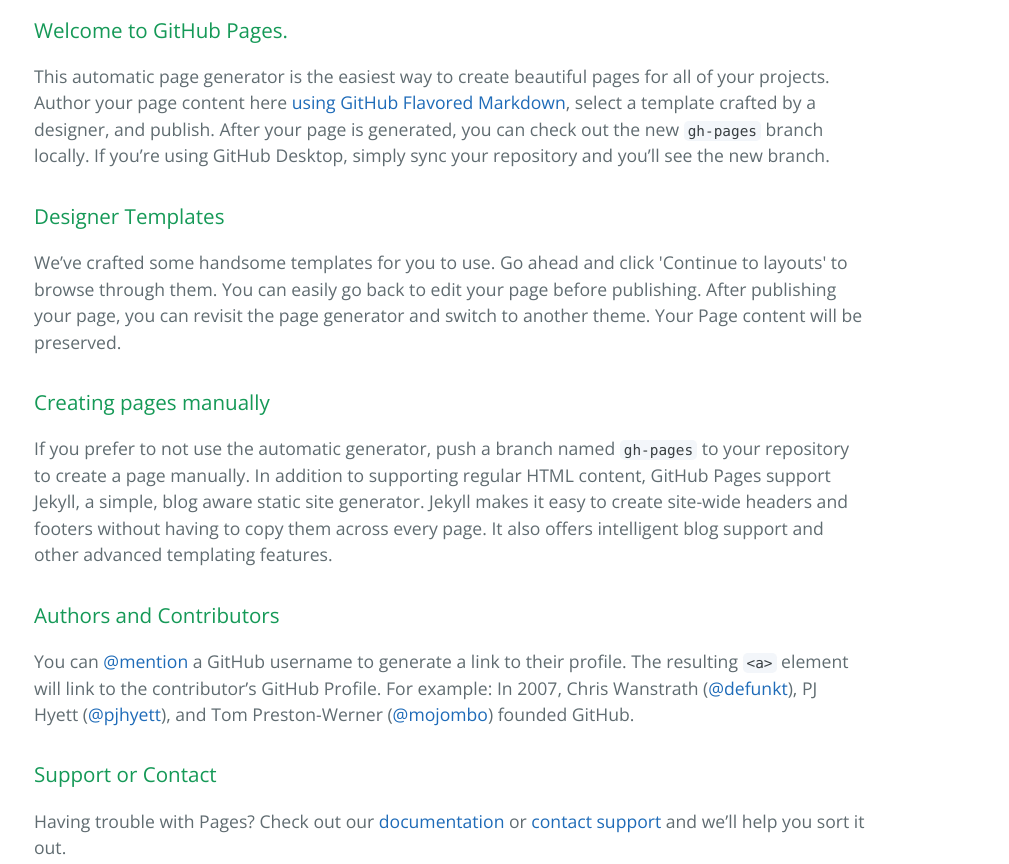
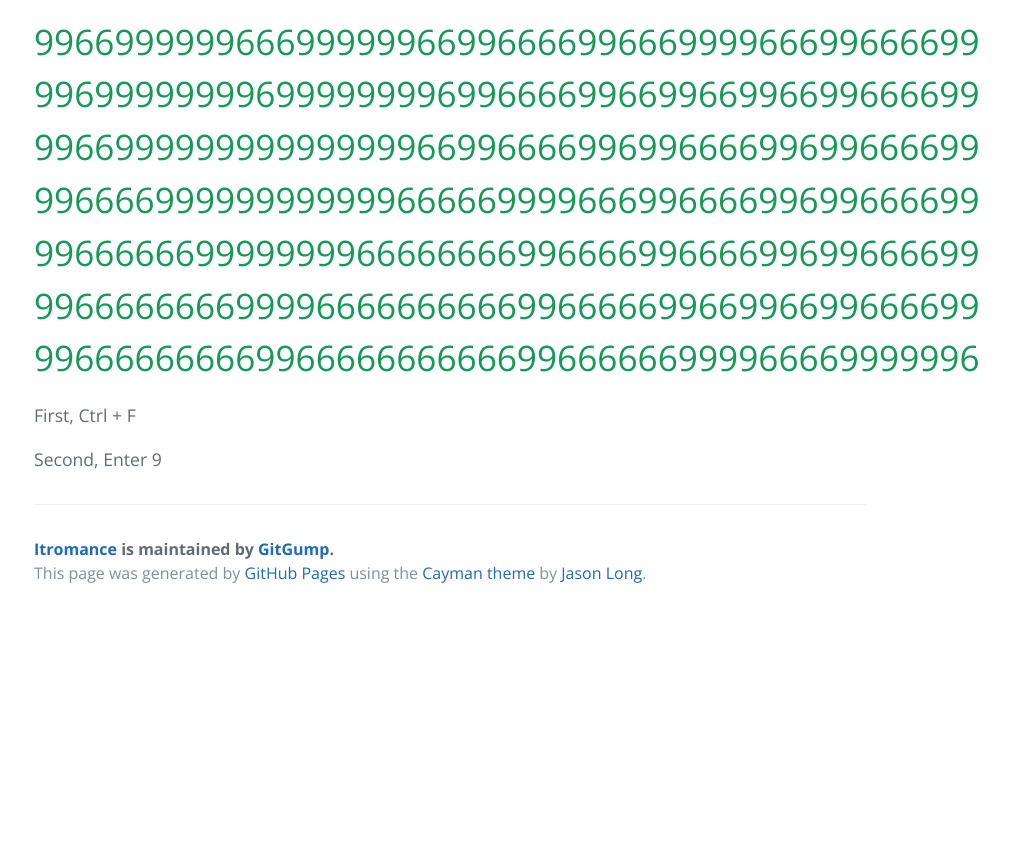
Before and after one commit to GitGump/ITRomance, a plain HTML site: page index.html in a window 1280 px wide. Shown: the part 400-1264 px from the top of the page, without its empty margins (190-1199 px from the left). After the commit the page ends 1017 px from the top, so only its background shows below. Drawn offline with nearby package versions, Linux system fonts and the light colour scheme.

Commit message:
Add 69 style

```diff
--- a/index.html
+++ b/index.html
@@ -11,7 +11,7 @@
   </head>
   <body>
     <section class="page-header">
-      <h1 class="project-name">Itromance</h1>
+      <h1 class="project-name">ITers' Romance</h1>
       <h2 class="project-tagline">程序员的浪漫</h2>
       <a href="https://github.com/GitGump/ITRomance" class="btn">View on GitHub</a>
       <a href="https://github.com/GitGump/ITRomance/zipball/master" class="btn">Download .zip</a>
@@ -19,30 +19,18 @@
     </section>
 
     <section class="main-content">
-      <h3>
-<a id="welcome-to-github-pages" class="anchor" href="#welcome-to-github-pages" aria-hidden="true"><span class="octicon octicon-link"></span></a>Welcome to GitHub Pages.</h3>
+      <h1>
+      99669999996669999996699666699666999966699666699
+      99699999999699999999699666699669966996699666699
+      99669999999999999996699666699699666699699666699
+      99666699999999999966666999966699666699699666699
+      99666666999999996666666699666699666699699666699
+      99666666669999666666666699666669966996699666699
+      99666666666996666666666699666666999966669999996
+      </h1>
 
-<p>This automatic page generator is the easiest way to create beautiful pages for all of your projects. Author your page content here <a href="https://guides.github.com/features/mastering-markdown/">using GitHub Flavored Markdown</a>, select a template crafted by a designer, and publish. After your page is generated, you can check out the new <code>gh-pages</code> branch locally. If you’re using GitHub Desktop, simply sync your repository and you’ll see the new branch.</p>
-
-<h3>
-<a id="designer-templates" class="anchor" href="#designer-templates" aria-hidden="true"><span class="octicon octicon-link"></span></a>Designer Templates</h3>
-
-<p>We’ve crafted some handsome templates for you to use. Go ahead and click 'Continue to layouts' to browse through them. You can easily go back to edit your page before publishing. After publishing your page, you can revisit the page generator and switch to another theme. Your Page content will be preserved.</p>
-
-<h3>
-<a id="creating-pages-manually" class="anchor" href="#creating-pages-manually" aria-hidden="true"><span class="octicon octicon-link"></span></a>Creating pages manually</h3>
-
-<p>If you prefer to not use the automatic generator, push a branch named <code>gh-pages</code> to your repository to create a page manually. In addition to supporting regular HTML content, GitHub Pages support Jekyll, a simple, blog aware static site generator. Jekyll makes it easy to create site-wide headers and footers without having to copy them across every page. It also offers intelligent blog support and other advanced templating features.</p>
-
-<h3>
-<a id="authors-and-contributors" class="anchor" href="#authors-and-contributors" aria-hidden="true"><span class="octicon octicon-link"></span></a>Authors and Contributors</h3>
-
-<p>You can <a href="https://github.com/blog/821" class="user-mention">@mention</a> a GitHub username to generate a link to their profile. The resulting <code>&lt;a&gt;</code> element will link to the contributor’s GitHub Profile. For example: In 2007, Chris Wanstrath (<a href="https://github.com/defunkt" class="user-mention">@defunkt</a>), PJ Hyett (<a href="https://github.com/pjhyett" class="user-mention">@pjhyett</a>), and Tom Preston-Werner (<a href="https://github.com/mojombo" class="user-mention">@mojombo</a>) founded GitHub.</p>
-
-<h3>
-<a id="support-or-contact" class="anchor" href="#support-or-contact" aria-hidden="true"><span class="octicon octicon-link"></span></a>Support or Contact</h3>
-
-<p>Having trouble with Pages? Check out our <a href="https://help.github.com/pages">documentation</a> or <a href="https://github.com/contact">contact support</a> and we’ll help you sort it out.</p>
+      <p>First, Ctrl + F</p>
+      <p>Second, Enter 9</p>
 
       <footer class="site-footer">
         <span class="site-footer-owner"><a href="https://github.com/GitGump/ITRomance">Itromance</a> is maintained by <a href="https://github.com/GitGump">GitGump</a>.</span>
```
